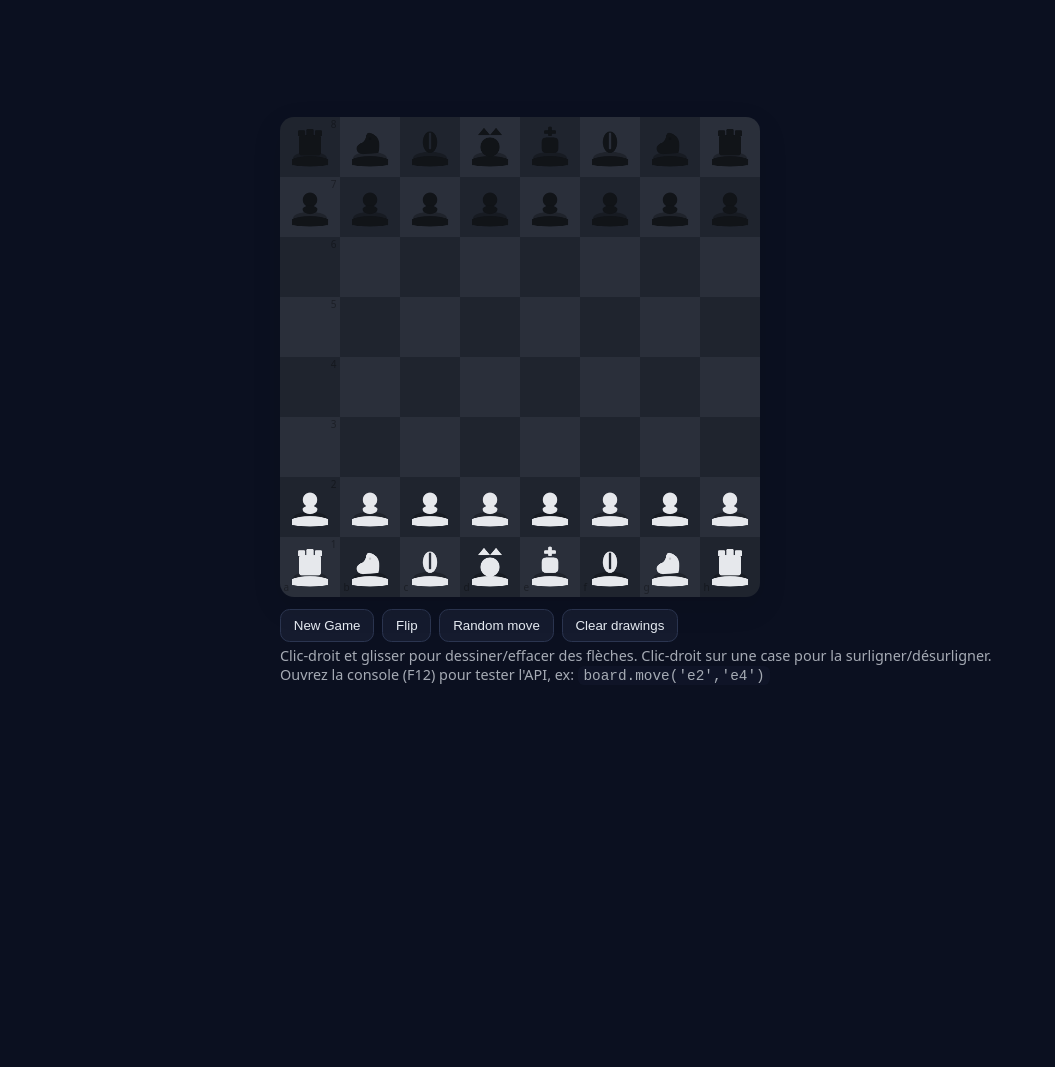
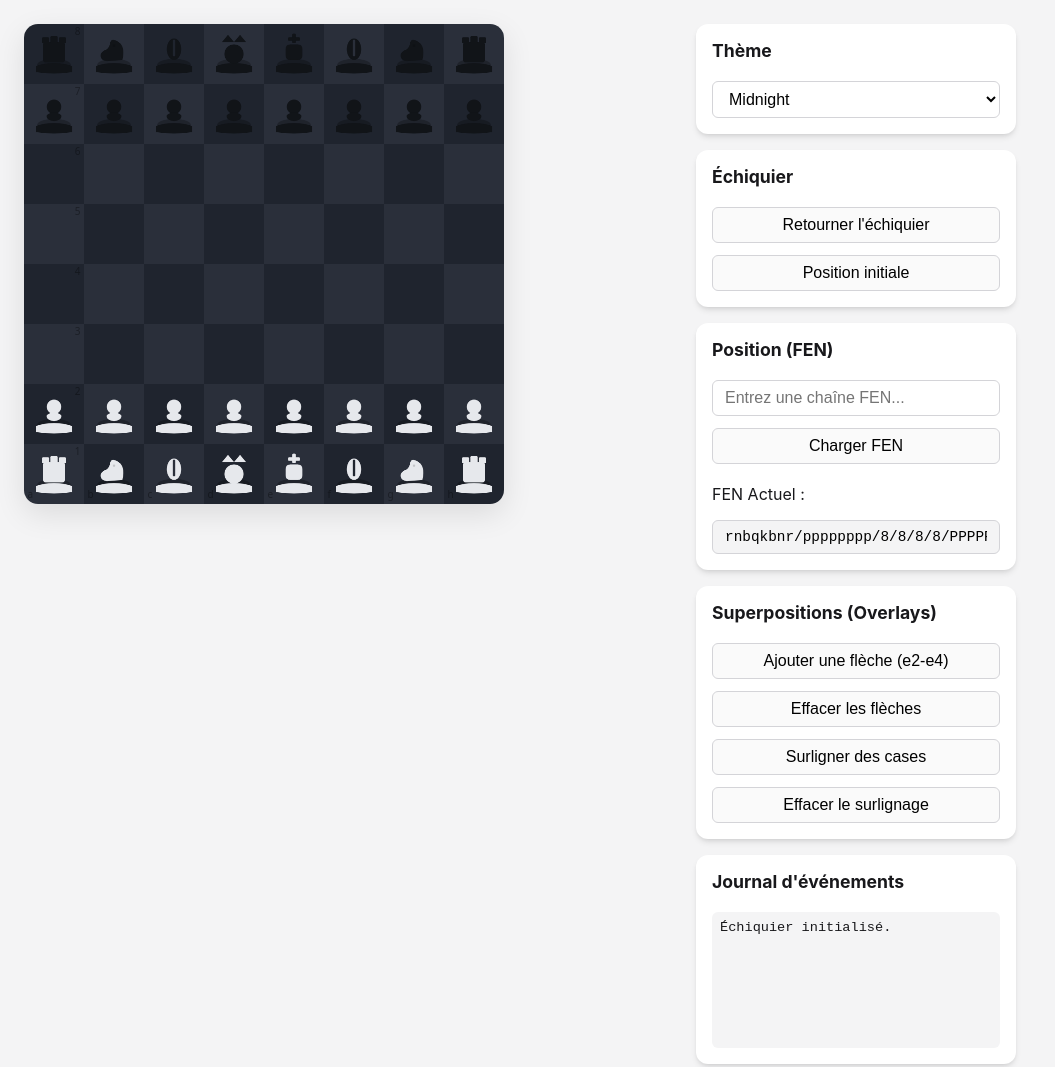
Before and after one commit to magicolala/ncb-demo, a plain HTML site: page index.html in a window 1280 px wide. Shown: the whole page, without its empty margins (0-1055 px from the left). Before the commit the page ends 800 px from the top, so only its background shows below. Drawn offline with nearby package versions, Linux system fonts and the light colour scheme.

Commit message:
ajout du playground

```diff
--- a/NeoChessBoard.js
+++ b/NeoChessBoard.js
@@ -605,9 +605,7 @@ export class Chessboard {
       };
       this._usingChessJS = true;
     } else {
-      console.warn(
-        "[NCB] chess.js not found. Using light rules (no check/mate validation)."
-      );
+      console.warn("[NCB] chess.js not found. Using light rules (no check/mate validation).");
       this.rules = new LightRules();
     }
 
--- a/index.html
+++ b/index.html
@@ -1,130 +1,149 @@
-<!doctype html>
+<!DOCTYPE html>
 <html lang="fr">
+<head>
+    <meta charset="UTF-8">
+    <meta name="viewport" content="width=device-width, initial-scale=1.0">
+    <title>Démo NeoChessBoard.js</title>
 
-<head>
-  <meta charset="utf-8" />
-  <title>NeoChessBoard – Demo</title>
-  <meta name="viewport" content="width=device-width,initial-scale=1" />
+    <!-- Pour la validation complète des règles d'échecs (optionnel, NeoChessBoard a un fallback) -->
+    <script src="https://cdnjs.cloudflare.com/ajax/libs/chess.js/0.13.4/chess.min.js"></script>
+
     <style>
         body {
-      margin: 0;
-      background: #0b1020;
-      color: #e7ecf3;
-      font-family: ui-sans-serif, system-ui;
-      display: grid;
-      place-items: center;
-      min-height: 100dvh;
+            font-family: -apple-system, BlinkMacSystemFont, "Segoe UI", Roboto, Helvetica, Arial, sans-serif;
+            display: flex;
+            flex-wrap: wrap;
+            gap: 2rem;
+            padding: 1rem;
+            background-color: #f4f4f5;
+            color: #18181b;
         }
-
-    .wrap {
-      width: min(90vmin, 720px);
+        .board-container {
+            flex-grow: 1;
+            min-width: 300px;
+            max-width: 640px;
         }
-
-    #board {
+        .controls {
+            display: flex;
+            flex-direction: column;
+            gap: 1rem;
+            min-width: 300px;
+            flex-basis: 320px;
+        }
+        .control-group {
+            display: flex;
+            flex-direction: column;
+            gap: 0.75rem;
+            padding: 1rem;
+            background-color: #fff;
+            border-radius: 12px;
+            box-shadow: 0 4px 6px -1px rgb(0 0 0 / 0.1), 0 2px 4px -2px rgb(0 0 0 / 0.1);
+        }
+        h3 {
+            margin: 0 0 0.5rem 0;
+            font-size: 1.1rem;
+        }
+        button, select, input[type="text"] {
+            padding: 0.5rem 0.75rem;
+            border-radius: 6px;
+            border: 1px solid #d4d4d8;
+            background-color: #fff;
+            font-size: 1rem;
+        }
+        button {
+            cursor: pointer;
+            background-color: #fafafa;
+        }
+        button:hover {
+            background-color: #f4f4f5;
+        }
+        #current-fen {
             width: 100%;
-      aspect-ratio: 1/1;
+            box-sizing: border-box;
+            font-family: monospace;
+            font-size: 0.9rem;
+            background-color: #f4f4f5;
         }
-
-    .row {
-      display: flex;
-      gap: .5rem;
-      margin-top: .75rem;
-    }
-
-    button {
-      padding: .5rem .8rem;
-      border-radius: .6rem;
-      border: 1px solid #2b3550;
-      background: #151b2e;
-      color: #e7ecf3;
-      cursor: pointer;
-    }
-
-    button:active {
-      transform: translateY(1px);
-    }
-
-    .hint {
-      opacity: .7;
-      font-size: .9rem;
-      margin-top: .25rem;
-    }
-
-    code {
-      background: #11172a;
-      padding: .1rem .35rem;
-      border-radius: .4rem;
+        #log-output {
+            height: 120px;
+            overflow-y: scroll;
+            background: #f4f4f5;
+            padding: 0.5rem;
+            border-radius: 6px;
+            font-family: monospace;
+            font-size: 0.85rem;
+            white-space: pre-wrap;
         }
     </style>
-      <script src="https://cdnjs.cloudflare.com/ajax/libs/chess.js/0.10.3/chess.min.js"></script>
+</head>
+<body>
 
-</head>
+    <div class="board-container">
+        <div id="board"></div>
+    </div>
 
-<body>
-  <div class="wrap">
-    <div id="board"></div>
-    <div class="row">
-      <button id="new">New Game</button>
-      <button id="flip">Flip</button>
-      <button id="rand">Random move</button>
-      <button id="clear">Clear drawings</button>
+    <div class="controls">
+        <div class="control-group">
+            <h3>Thème</h3>
+            <select id="theme-selector">
+                <option value="midnight" selected>Midnight</option>
+                <option value="classic">Classic</option>
+            </select>
         </div>
-    <div class="hint">
-      Clic-droit et glisser pour dessiner/effacer des flèches. Clic-droit sur
-      une case pour la surligner/désurligner.
-      <br />
-      Ouvrez la console (F12) pour tester l'API, ex:
-      <code>board.move('e2','e4')</code>
+
+        <div class="control-group">
+            <h3>Échiquier</h3>
+            <button id="flip-board">Retourner l'échiquier</button>
+            <button id="reset-board">Position initiale</button>
+        </div>
+
+        <div class="control-group">
+            <h3>Position (FEN)</h3>
+            <input type="text" id="fen-input" placeholder="Entrez une chaîne FEN...">
+            <button id="set-fen">Charger FEN</button>
+            <p style="margin: 0.5rem 0 0.25rem 0;">FEN Actuel :</p>
+            <input type="text" id="current-fen" readonly>
+        </div>
+
+        <div class="control-group">
+            <h3>Superpositions (Overlays)</h3>
+            <button id="add-arrow">Ajouter une flèche (e2-e4)</button>
+            <button id="clear-arrows">Effacer les flèches</button>
+            <button id="highlight-squares">Surligner des cases</button>
+            <button id="clear-highlights">Effacer le surlignage</button>
+        </div>
+
+        <div class="control-group">
+            <h3>Journal d'événements</h3>
+            <div id="log-output"></div>
         </div>
     </div>
 
     <script type="module">
-    import { mountChessboard } from './NeoChessBoard.js';
+        import { Chessboard } from './NeoChessBoard.js';
 
-    // Monte le board
-    const board = mountChessboard('#board', {
-      theme: 'midnight', // 'classic' dispo aussi
-      interactive: true,
-      fen: undefined // position de départ par défaut
-    });
-    window.board = board; // accessible dans la console
+        const board = new Chessboard('#board', { theme: 'midnight' });
+        const logOutput = document.getElementById('log-output');
+        const currentFenInput = document.getElementById('current-fen');
 
-    // UI boutons
-    document.querySelector('#flip').onclick = () => board.flip();
-    document.querySelector('#new').onclick = () => board.setPosition(board.constructor.FEN.start);
+        const log = (message) => logOutput.innerHTML = `${message}<br>${logOutput.innerHTML}`;
+        const updateFen = () => currentFenInput.value = board.getPosition();
 
-    document.querySelector('#clear').onclick = () => {
-      board.clearArrows();
-      board.clearHighlights();
-    };
+        board.on('move', e => { log(`Coup : ${e.from}-${e.to}`); updateFen(); });
+        board.on('illegal', e => log(`Coup illégal : ${e.from}-${e.to} (${e.reason})`));
+        board.on('update', () => updateFen());
 
-    // Random-move (utilise chess.js pour trouver un coup valide)
-    document.querySelector('#rand').onclick = () => {
-      let allMoves = [];
-      // Si chess.js est chargé, sa méthode .moves() est la plus simple
-      if (typeof board.rules.moves === "function") {
-        allMoves = board.rules.moves({ verbose: true });
-      } else {
-        // Sinon, on itère sur les pièces pour le moteur de règles simple
-        const squares = Object.keys(board.state.pieces);
-        for (const sq of squares) {
-          const piece = board.state.pieces[sq];
-          const side = piece >= "A" && piece <= "Z" ? "w" : "b";
-          if (side === board.state.turn) {
-            allMoves.push(...board.rules.movesFrom(sq));
-          }
-        }
-      }
-      if (!allMoves.length) return;
-      const pick = allMoves[Math.floor(Math.random() * allMoves.length)];
-      board.move(pick.from, pick.to);
-    };
+        document.getElementById('theme-selector').addEventListener('change', (e) => board.setTheme(e.target.value));
+        document.getElementById('flip-board').addEventListener('click', () => board.flip());
+        document.getElementById('reset-board').addEventListener('click', () => board.setPosition(Chessboard.FEN.start));
+        document.getElementById('set-fen').addEventListener('click', () => board.setPosition(document.getElementById('fen-input').value));
+        document.getElementById('add-arrow').addEventListener('click', () => board.addArrow('e2', 'e4'));
+        document.getElementById('clear-arrows').addEventListener('click', () => board.clearArrows());
+        document.getElementById('highlight-squares').addEventListener('click', () => board.highlightSquares(['c4', 'c5', 'd4', 'd5']));
+        document.getElementById('clear-highlights').addEventListener('click', () => board.clearHighlights());
 
-    // Events
-    board.on('move', ({ from, to, fen }) => console.log('move', from, to, fen));
-    board.on('illegal', (e) => console.warn('illegal', e));
-    board.on('update', ({ fen }) => console.log('update', fen));
+        updateFen();
+        log("Échiquier initialisé.");
     </script>
 </body>
-
 </html>
```
Lines whose indentation alone changed are shown as unchanged.
